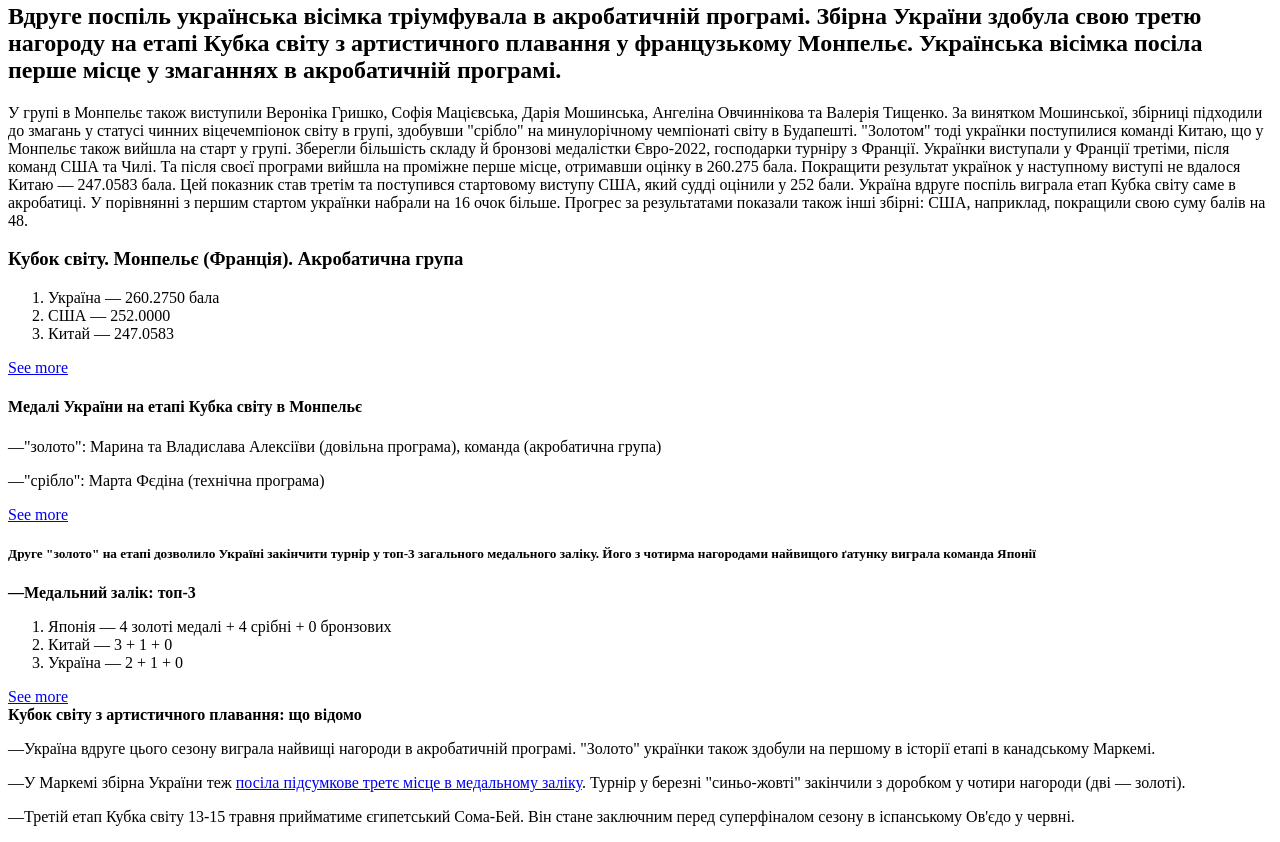
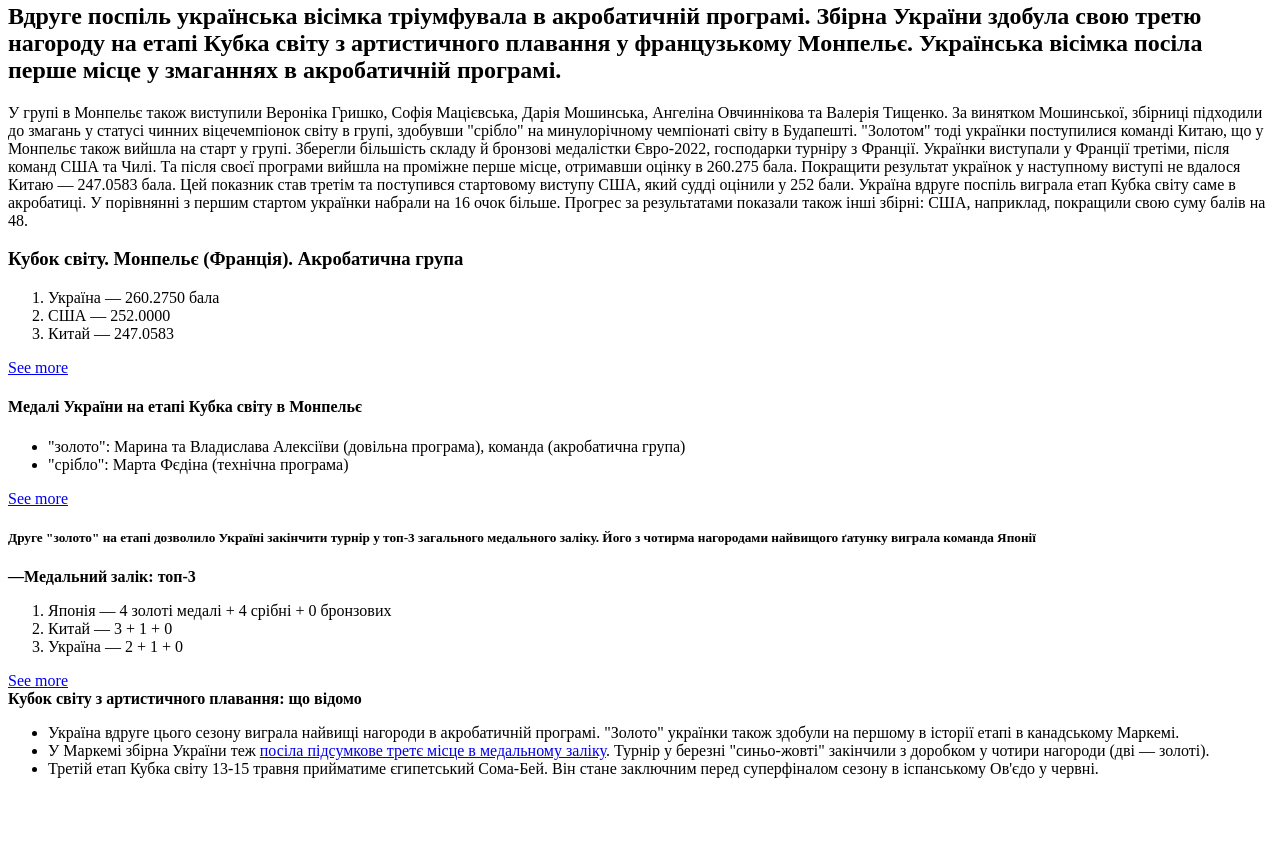
Before and after one commit to IvanTkachenko10/HW1-part2, a plain HTML site: page Index.html in a window 1280 px wide. Shown: the part 526-1368 px from the top of the page. After the commit the page ends 1320 px from the top, so only its background shows below. Drawn offline with Linux system fonts and the light colour scheme.

Commit message:
Add files via upload

```diff
--- a/Index.html
+++ b/Index.html
@@ -17,11 +17,11 @@
 
     <h1>Україна здобула друге "золото" на етапі Кубка світу з артистичного плавання в Монпельє</h1>
 
-        <strong>Tkachenko Ivan
+        Ткаченко Иван
             <div>
     <img src="https://cdn4.suspilne.media/images/resize/1040x1.78/c6f320fbd6b7be05.jpg" alt="img">
     </div>
-</strong>
+
 
     <div>
         <h2>
@@ -65,8 +65,11 @@
             <h4>
                 Медалі України на етапі Кубка світу в Монпельє
             </h4>
-            <p>—"золото": Марина та Владислава Алексіїви (довільна програма), команда (акробатична група)</p>
-            <p>—"срібло": Марта Фєдіна (технічна програма)</p>
+            <ul>
+          <li>  "золото": Марина та Владислава Алексіїви (довільна програма), команда (акробатична група)</li>
+
+         <li> "срібло": Марта Фєдіна (технічна програма)</li>
+        </ul>
             <a href="/Index.html">See more</a>
 
         </div>
@@ -88,12 +91,13 @@
 
         <div>
            <strong>Кубок світу з артистичного плавання: що відомо</strong>
-<p>—Україна вдруге цього сезону виграла найвищі нагороди в акробатичній програмі. "Золото" українки також здобули на першому в історії етапі в канадському Маркемі.</p>
+           <ul>
+ <li>Україна вдруге цього сезону виграла найвищі нагороди в акробатичній програмі. "Золото" українки також здобули на першому в історії етапі в канадському Маркемі.</li>
 
-<p>—У Маркемі збірна України теж <a href="Index.html">посіла підсумкове третє місце в медальному заліку</a>. Турнір у березні "синьо-жовті" закінчили з доробком у чотири нагороди (дві — золоті).</p>
+ <li>У Маркемі збірна України теж <a href="Index.html">посіла підсумкове третє місце в медальному заліку</a>. Турнір у березні "синьо-жовті" закінчили з доробком у чотири нагороди (дві — золоті).</li>
 
-<p>—Третій етап Кубка світу 13-15 травня прийматиме єгипетський Сома-Бей. Він стане заключним перед суперфіналом сезону в іспанському Ов'єдо у червні.</p>
-
+    <li>Третій етап Кубка світу 13-15 травня прийматиме єгипетський Сома-Бей. Він стане заключним перед суперфіналом сезону в іспанському Ов'єдо у червні.</li>
+</ul>
  </div>
 </body>
 </html>
```
